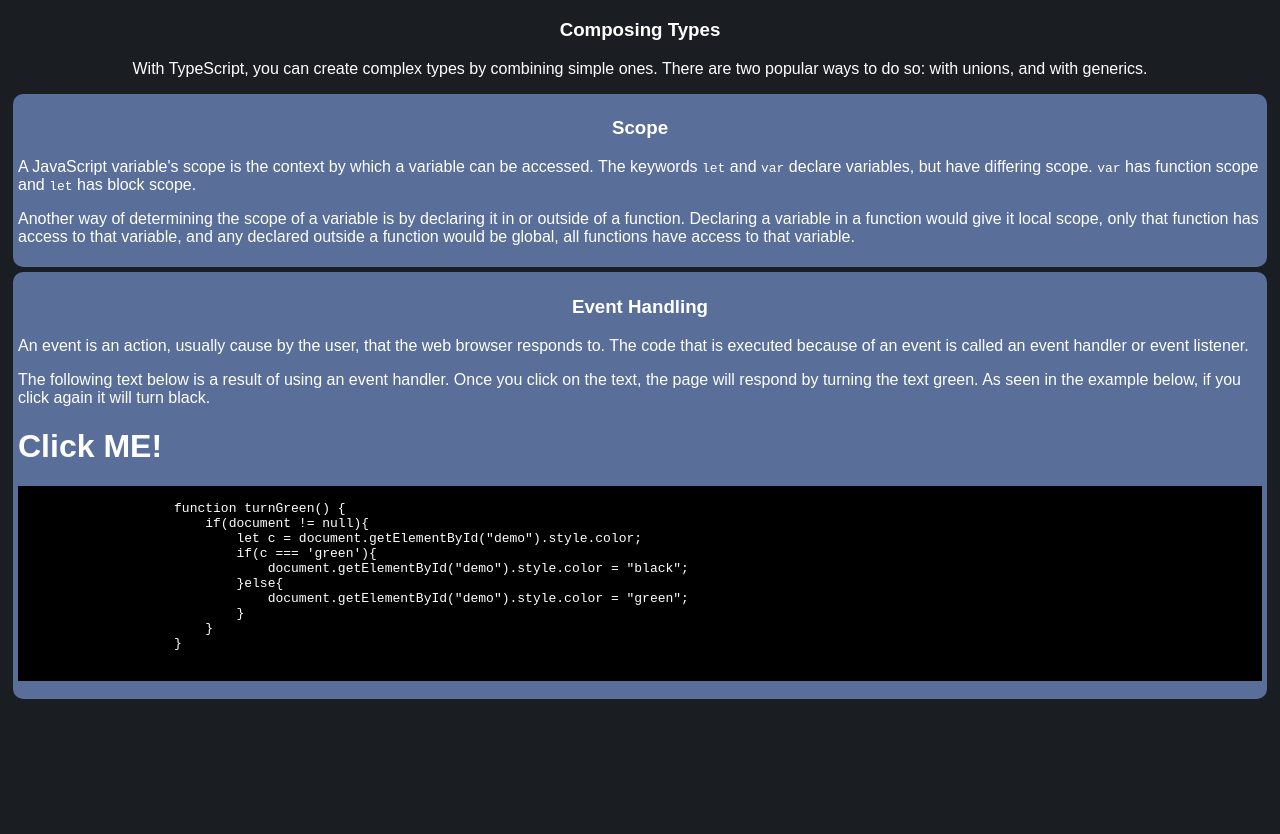
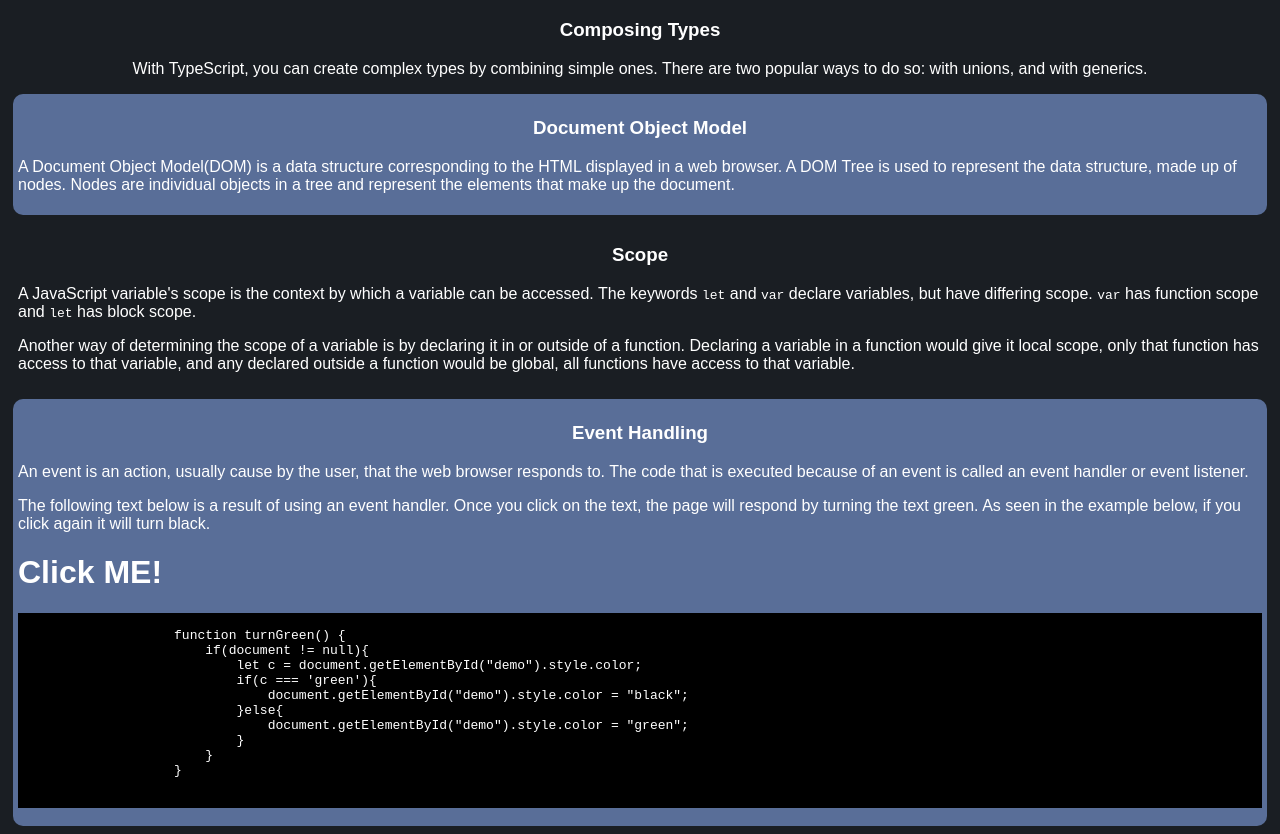
Before and after one commit to cs401-fall2022/lesson14-samfarmer1, a website: page index.html in a window 1280 px wide. Shown: the part 1144-1978 px from the top of the page. Before the commit the page ends 1851 px from the top, so only its background shows below. Drawn offline with Linux system fonts and the light colour scheme.

Commit message:
Updated tutorial

```diff
--- a/index.html
+++ b/index.html
@@ -58,6 +58,12 @@
         border-radius: 10px;
     }
     .Scope{
+        text-align: left;
+        padding: 5px;
+        margin: 5px;
+        border-radius: 10px;
+    }
+    .DOM{
         text-align: left;
         background-color: rgb(89,110,152);
         padding: 5px;
@@ -148,7 +154,12 @@
             </p>
         </div>
         <div class="DOM">
-
+            <h3 class="h3">Document Object Model</h3>
+            <p>
+                A Document Object Model(DOM) is a data structure corresponding to the HTML displayed
+                in a web browser. A DOM Tree is used to represent the data structure, made up of nodes.
+                Nodes are individual objects in a tree and represent the elements that make up the document.
+            </p>
         </div>
         <div class="Scope">
             <h3 class="h3">Scope</h3>
```
